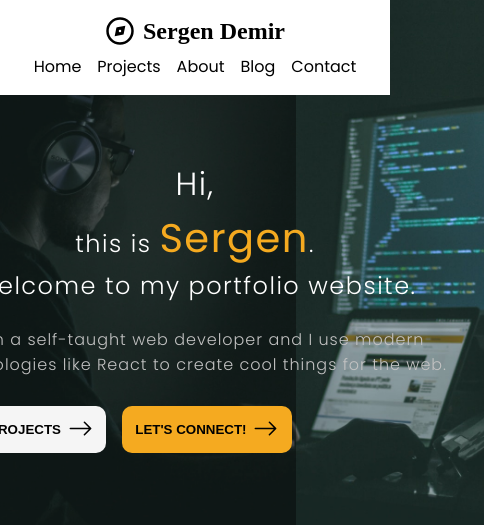
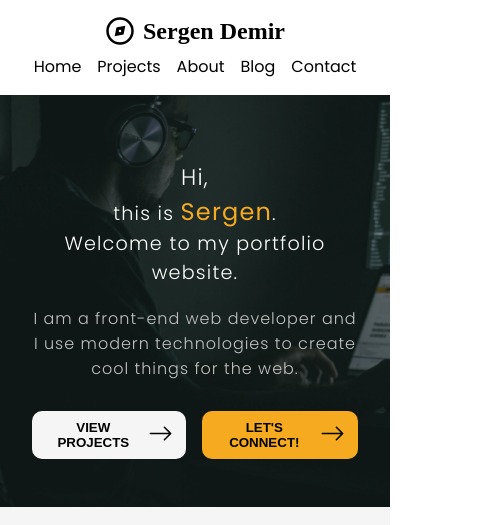
Before and after one commit to demirsergen/Portfolio-website, a React (Create React App) app: page / in a window 390 px wide. Shown: the top 525 px of the page, 484 px wide, since content can reach past the window. Built offline with nearby package versions, Linux system fonts and the light colour scheme; a web font is replaced by a local one.

Commit message:
fix homepage mobile UI

```diff
--- a/src/components/About.js
+++ b/src/components/About.js
@@ -12,8 +12,16 @@ const About = () => {
         <div className="aboutContentContainer">
           <h1 className="aboutTitle">About Me</h1>
           <p>
-            Hello, this is Sergen and I'm a self-taught web developer. I currently live in Chicago, IL. I've been
-            learning how to code for over 2 years now. I started with <strong>Responsive Web Design on FreeCodecamp and then moved on to JavaScript Algorithms and Data Structures.</strong> I love working with <strong>React</strong> and I do put in the effort to master it. But I also like learning new technologies, languages and concepts to improve my understanding of this field.
+            Hello, this is Sergen and I'm a self-taught web developer. I
+            currently live in Chicago, IL. I've been learning how to code for
+            over 2 years now. I started with{" "}
+            <strong>
+              Responsive Web Design on FreeCodecamp and then moved on to
+              JavaScript Algorithms and Data Structures.
+            </strong>{" "}
+            I love working with <strong>React</strong> and I do put in the
+            effort to master it. But I also like learning new technologies,
+            languages and concepts to improve my understanding of this field.
           </p>
           <br />
           <p>A little bit of background about my education:</p>
@@ -26,7 +34,9 @@ const About = () => {
             <strong>I had to learn how to code.</strong>
           </p>
           <br />
-          <Link to="/contact" className="about-link">Let's have a chat!</Link>
+          <Link to="/contact" className="about-link">
+            Let's have a chat!
+          </Link>
           <div className="aboutResources">
             <h4>Main Resources I've Used:</h4>
             <ul>
@@ -64,7 +74,7 @@ const About = () => {
           </div>
         </div>
         <div className="aboutImageContainer">
-          <img src={profilePic} />
+          <img src={profilePic} className="about__profile-img" />
         </div>
       </div>
     </div>
--- a/src/components/Hero.js
+++ b/src/components/Hero.js
@@ -14,8 +14,8 @@ const Hero = () => {
             Welcome to my portfolio website.
           </h2>
           <p>
-            I am a self-taught web developer and I use modern technologies like
-            React to create cool things for the web.
+            I am a front-end web developer and I use modern technologies to
+            create cool things for the web.
           </p>
           <div className="heroButtonsContainer">
             <button className="viewProjectsButton">
--- a/src/styles.css
+++ b/src/styles.css
@@ -7,6 +7,12 @@
   box-sizing: border-box;
   position: relative;
   scroll-behavior: smooth;
+}
+
+@media (max-width: 420px) {
+  .app {
+    overflow-x: hidden;
+  }
 }
 
 body {
@@ -82,7 +88,7 @@ header {
   transition: all 0.2s ease-in-out;
 }
 
-@media (max-width: 435px) {
+@media (max-width: 420px) {
   .headerContainer {
     padding: 1em;
     flex-direction: column;
@@ -116,7 +122,7 @@ header {
 
 .heroOuterContainer .overlay {
   position: absolute;
-  width: 100vw;
+  width: 100%;
   height: 100%;
   top: 0;
   left: 0;
@@ -202,33 +208,39 @@ header {
   font-weight: 300;
 }
 
-@media (max-width: 435px) {
+@media (max-width: 420px) {
   .heroContentContainer {
+    max-width: 100vw;
     color: white;
     position: relative;
     display: flex;
     flex-direction: column;
     align-items: center;
     justify-content: space-between;
-    margin-top: 5em;
+    margin-top: 7em;
   }
 
   .heroOuterContainer {
-    padding: 5em 2em;
-    min-height: 70vh;
+    padding: 2em 1em;
+    min-height: 60vh;
   }
   .heroContent {
     text-align: center;
     justify-content: space-between;
+    padding: 1em;
   }
   .heroContent h2 {
-    font-size: 1.5rem;
+    font-size: 1.2rem;
     margin-bottom: 1em;
     letter-spacing: 0.1ch;
   }
 
+  .heroContent h2 .nameSpan {
+    font-size: 1.5rem;
+  }
+
   .heroContent h2 span {
-    font-size: 2rem;
+    font-size: 1.4rem;
   }
 
   .heroContent p {
@@ -356,7 +368,7 @@ header {
   margin-right: 0.5em;
 }
 
-@media (max-width: 435px) {
+@media (max-width: 420px) {
   .projectsOuterContainer {
     margin-top: 7.5em;
   }
@@ -439,7 +451,7 @@ header {
   border-radius: 20px;
 }
 
-@media (max-width: 435px) {
+@media (max-width: 420px) {
   .aboutContainer {
     flex-direction: column;
     margin-top: 7em;
@@ -454,10 +466,15 @@ header {
   }
 }
 
+.about__profile-img {
+  display: none;
+}
+
 /* Skills Component */
 
 .skillsOuterContainer {
   padding: 2em 0;
+  margin: 0 auto;
   max-width: 100vw;
   background: rgb(245, 245, 245);
 }
@@ -507,7 +524,7 @@ header {
   background: rgb(245, 170, 32);
 }
 
-@media (max-width: 435px) {
+@media (max-width: 420px) {
   .stackIconsContainer {
     grid-template-columns: repeat(auto-fit, minmax(110px, 1fr));
   }
@@ -612,6 +629,7 @@ header {
   padding: 2em 0;
   text-align: center;
   position: relative;
+  width: 100%;
 }
 
 .servicesTitle {
@@ -668,6 +686,13 @@ header {
   }
   100% {
     transform: translateY(-16px) translateX(0px);
+  }
+}
+
+@media (max-width: 420px) {
+  .servicesContainer {
+    display: flex;
+    flex-direction: column;
   }
 }
 
```
